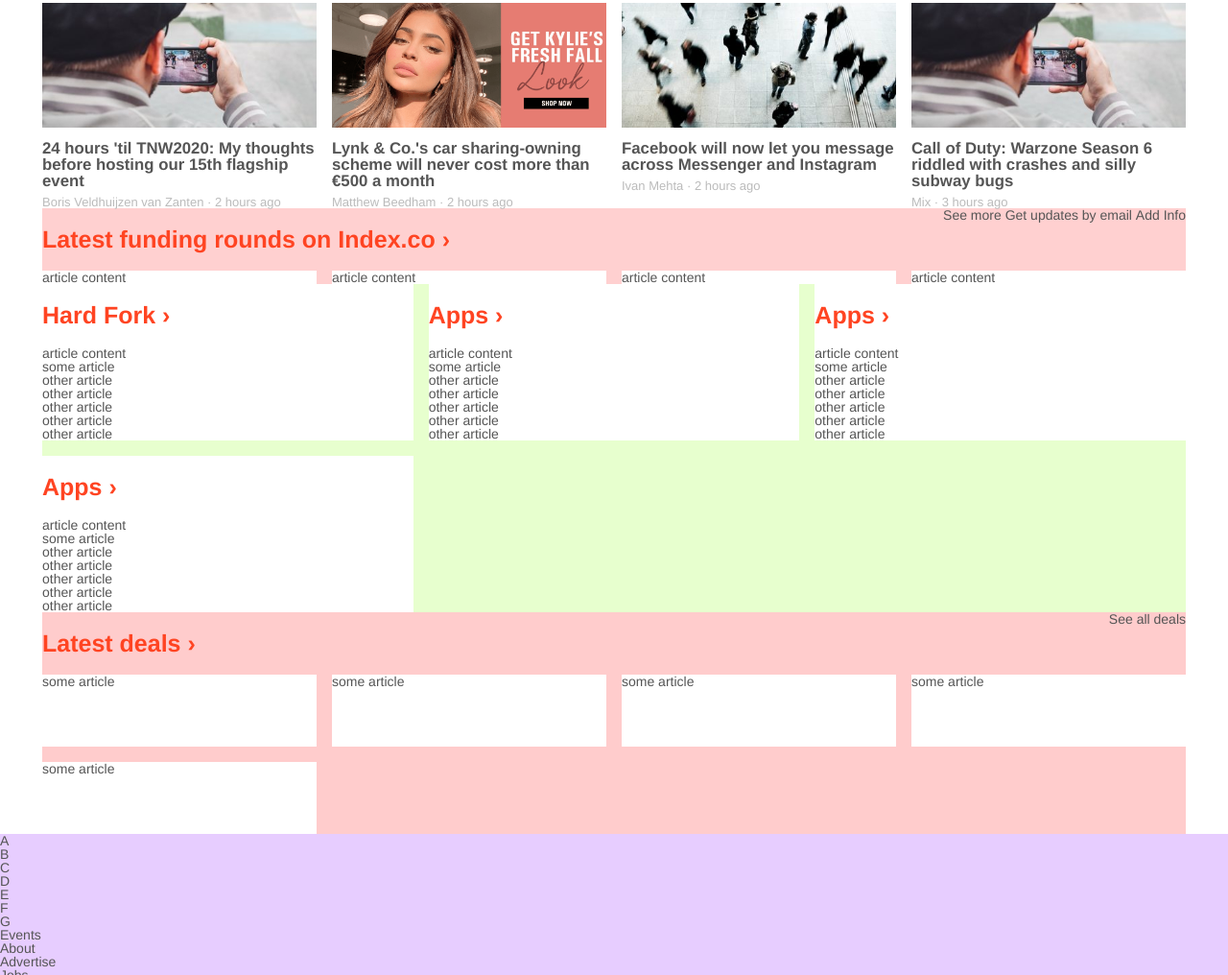
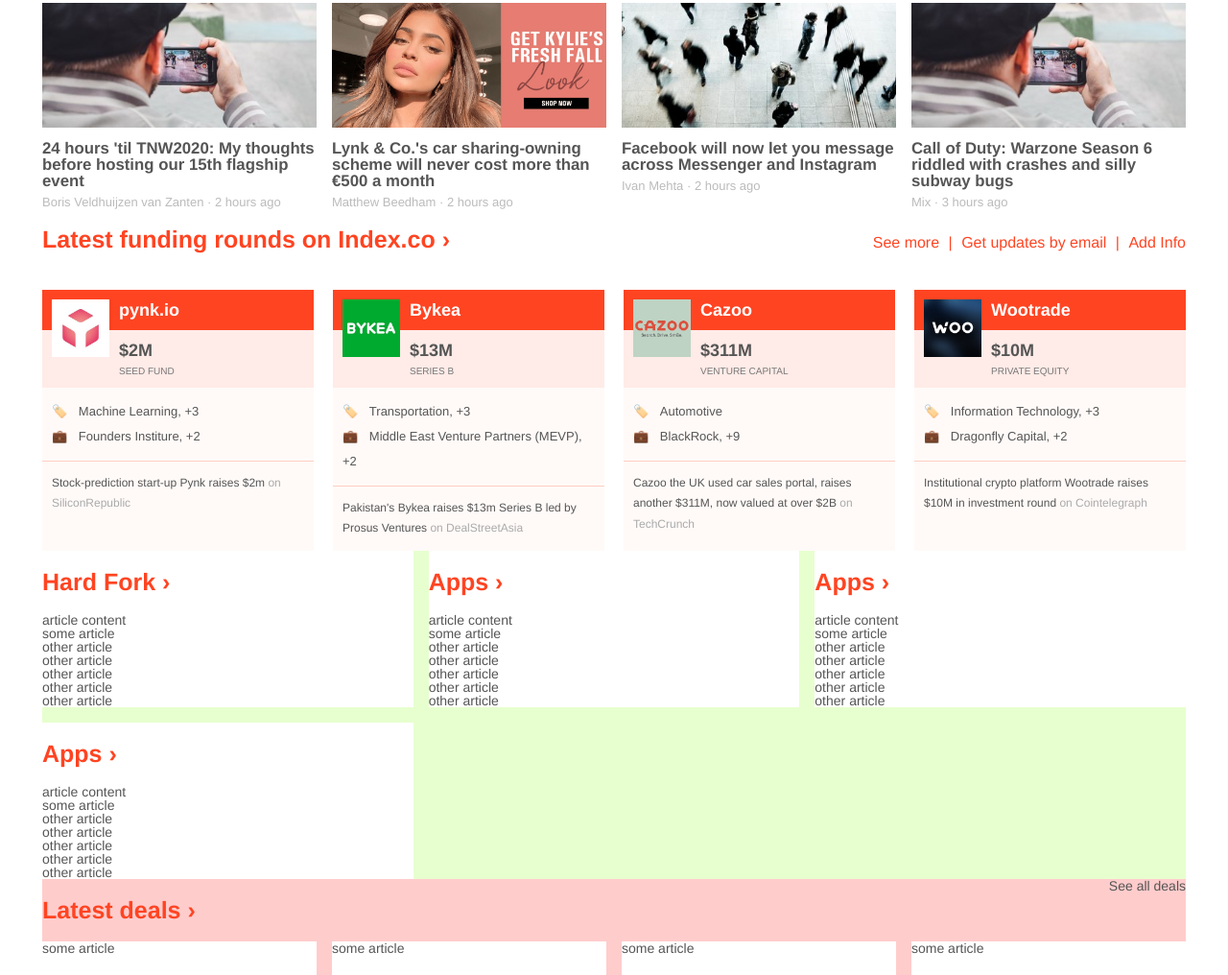
Before and after one commit to pudu87/tnw-homepage, a plain HTML site: page index.html in a window 1280 px wide. Shown: the part 1049-2065 px from the top of the page at 96% size. Drawn offline with Linux system fonts and the light colour scheme.

Commit message:
style index.co

```diff
--- a/css/main.css
+++ b/css/main.css
@@ -319,15 +319,80 @@ b {
 
 /* INDEX-CO */
 
-.index-co {
-  background-color: rgb(255, 208, 208);
+.index-co > header {
+  margin-bottom: 20px;
+}
+.index-co > header li {
+  color: #f42;
+  margin-top: 12px;
+}
+.index-co > header li:first-child {
+  color: #f42;
+  margin-top: 0;
+}
+.index-co > header li a:hover {
+  color: #222;
+}
+.index-co > header li span {
+  display: none;
 }
 .index-co > ul {
   display: grid;
-  grid-gap: 16px;
+  grid-gap: 20px;
 }
 .index-co .article {
-  background-color: #fff;
+  background-color: #fffaf8;
+  position: relative;
+}
+.index-co .article img {
+  height: 60px;
+  width: 60px;
+  position: absolute;
+  top: 10px;
+  left: 10px;
+}
+.index-co .article h4 {
+  background-color: #f42;
+  padding: 12px 80px;
+  font-size: 18px;
+  font-weight: bold;
+  color: #fff;
+}
+.index-co .article .money {
+  background-color: rgba(255,68,34,.08);
+  padding: 12px 80px;
+}
+.index-co .article .money p:first-child {
+  font-size: 18px;
+  padding-bottom: 8px;
+  font-weight: bold;
+}
+.index-co .article .money p:last-child {
+  font-size: 10px;
+  text-transform: uppercase;
+  color: #777;
+}
+.index-co .article .investment {
+  padding: 12px 10px;
+}
+.index-co .article .investment p {
+  font-size: 13px;
+  line-height: 2;
+}
+.index-co .article .investment a {
+  padding-left: 8px;
+}
+.index-co .article .investment a:hover {
+  color: #000;
+}
+.index-co .article > p {
+  padding: 12px 10px;
+  font-size: 12px;
+  line-height: 1.8;
+  border-top: 1px solid rgba(255,68,34,.25);
+}
+.index-co .article > p em {
+  color: #aaa;
 }
 .index-co .article:last-child {
   display: none;
@@ -337,19 +402,31 @@ b {
 /*
 <section class="index-co">
   <header>
-    <h1>Latest funding rounds on Index.co &#8250;</h1>
+    <h1><a href="link.html">Latest funding rounds on Index.co &#8250;</a></h1>
     <ul>
-      <li><a href="link.html">See more</a></li>
-      <li><a href="link.html">Get updates by email</a></li>
+      <li><a href="link.html">See more</a><span> | </span></li>
+      <li><a href="link.html">Get updates by email</a><span> | </span></li>
       <li><a href="link.html">Add Info</a></li>
     </ul>
   </header>
 
   <ul>
-    <li>article content</li><!--3/4 times-->
-    <li>article content</li>
-    <li>article content</li>
-    <li>article content</li>
+    <li class="article">
+      <img src="/images/pynk.png" alt="pynk-logo">
+      <h4><a href="link.html">pynk.io</a></h4>
+      <div class="money">
+        <p>$2M</p>
+        <p>Seed Fund</p>
+      </div>
+      <div class="investment">
+        <p><a href="link.html">Machine Learning, +3</a></p>
+        <p><a href="link.html">Founders Institure, +2</a></p>
+      </div>
+      <p>Stock-prediction start-up Pynk raises $2m <em>on SiliconRepublic</em> </p>
+    </li><!--3/4 times-->
+    <li class="article">article content</li>
+    <li class="article">article content</li>
+    <li class="article">article content</li>
   </ul>
 </section>
 
@@ -497,6 +574,11 @@ footer {
   /*INDEX-CO*/
   .index-co > header li {
     display: inline;
+    font-size: 16px;
+  }
+  .index-co > header li span {
+    display: inline;
+    padding: 0 5px;
   }
   .index-co > ul {
     grid-template-columns: repeat(3, 1fr);
@@ -545,9 +627,10 @@ footer {
   /*INDEX-CO*/
   .index-co header {
     display: flex;
+    justify-content: space-between;
+    align-items: baseline;
   }
   .index-co > header ul {
-    display: inline;
     margin-left: auto;
   }
   .index-co > ul {
--- a/index.html
+++ b/index.html
@@ -165,19 +165,70 @@
 
       <section class="index-co">
         <header>
-          <h1>Latest funding rounds on Index.co &#8250;</h1>
+          <h1><a href="link.html">Latest funding rounds on Index.co &#8250;</a></h1>
           <ul>
-            <li><a href="link.html">See more</a></li>
-            <li><a href="link.html">Get updates by email</a></li>
+            <li><a href="link.html">See more</a><span> | </span></li>
+            <li><a href="link.html">Get updates by email</a><span> | </span></li>
             <li><a href="link.html">Add Info</a></li>
           </ul>
         </header>
 
         <ul>
-          <li class="article">article content</li><!--3/4 times-->
-          <li class="article">article content</li>
-          <li class="article">article content</li>
-          <li class="article">article content</li>
+          <li class="article">
+            <img src="/images/pynk.png" alt="pynk-logo">
+            <h4><a href="link.html">pynk.io</a></h4>
+            <div class="money">
+              <p>$2M</p>
+              <p>Seed Fund</p>
+            </div>
+            <div class="investment">
+              <p>🏷️ <a href="link.html">Machine Learning, +3</a></p>
+              <p>💼 <a href="link.html">Founders Institure, +2</a></p>
+            </div>
+            <p>Stock-prediction start-up Pynk raises $2m <em>on SiliconRepublic</em> </p>
+          </li>
+
+          <li class="article">
+            <img src="/images/bykea.png" alt="bykea-logo">
+            <h4><a href="link.html">Bykea</a></h4>
+            <div class="money">
+              <p>$13M</p>
+              <p>Series B</p>
+            </div>
+            <div class="investment">
+              <p>🏷️ <a href="link.html">Transportation, +3</a></p>
+              <p>💼 <a href="link.html">Middle East Venture Partners (MEVP), +2</a></p>
+            </div>
+            <p>Pakistan's Bykea raises $13m Series B led by Prosus Ventures <em>on DealStreetAsia</em> </p>
+          </li>
+
+          <li class="article">
+            <img src="/images/cazoo.png" alt="cazoo-logo">
+            <h4><a href="link.html">Cazoo</a></h4>
+            <div class="money">
+              <p>$311M</p>
+              <p>Venture Capital</p>
+            </div>
+            <div class="investment">
+              <p>🏷️ <a href="link.html">Automotive</a></p>
+              <p>💼 <a href="link.html">BlackRock, +9</a></p>
+            </div>
+            <p>Cazoo the UK used car sales portal, raises another $311M, now valued at over $2B <em>on TechCrunch</em> </p>
+          </li>
+
+          <li class="article">
+            <img src="/images/woo.png" alt="woo-logo">
+            <h4><a href="link.html">Wootrade</a></h4>
+            <div class="money">
+              <p>$10M</p>
+              <p>Private Equity</p>
+            </div>
+            <div class="investment">
+              <p>🏷️ <a href="link.html">Information Technology, +3</a></p>
+              <p>💼 <a href="link.html">Dragonfly Capital, +2</a></p>
+            </div>
+            <p>Institutional crypto platform Wootrade raises $10M in investment round <em>on Cointelegraph</em> </p>
+          </li>
         </ul>
       </section>
 
```
Also changed, not shown: images/bykea.png (added), images/cazoo.png (added), images/pynk.png (added), images/woo.png (added).
